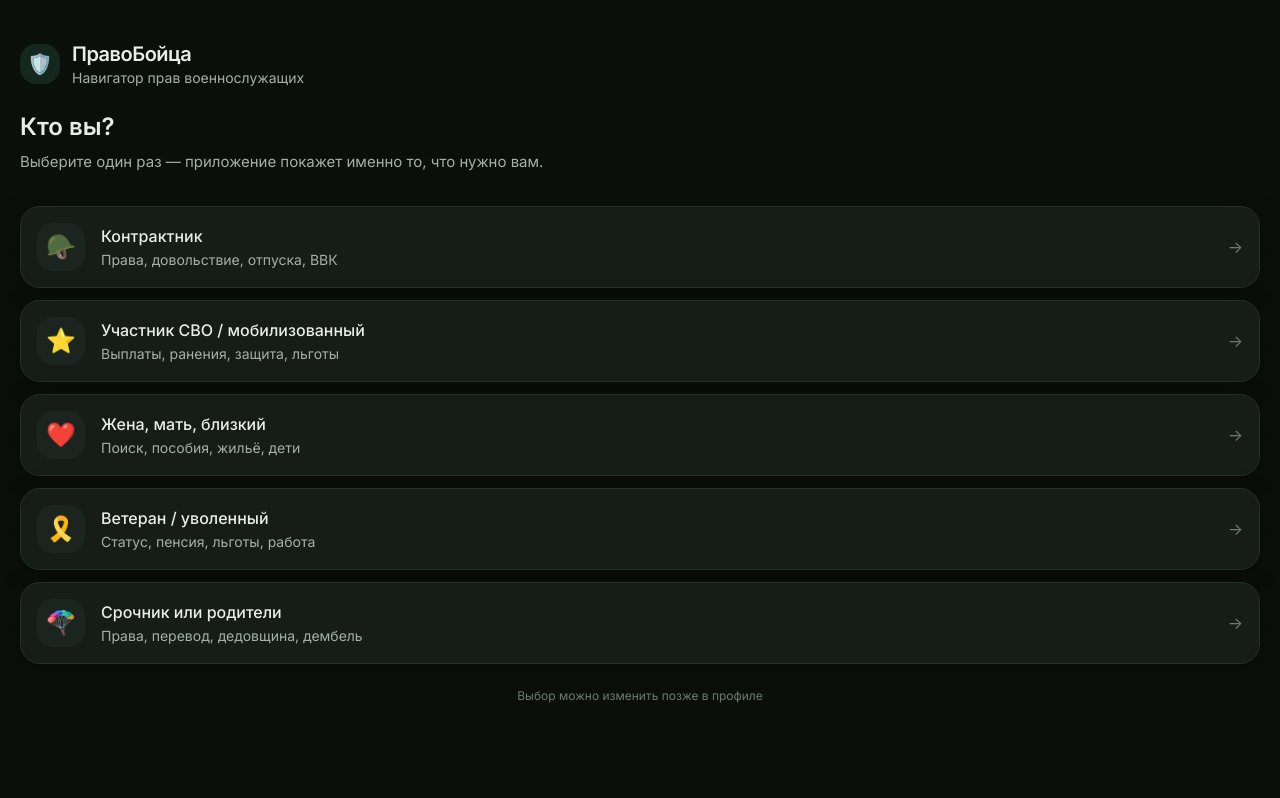
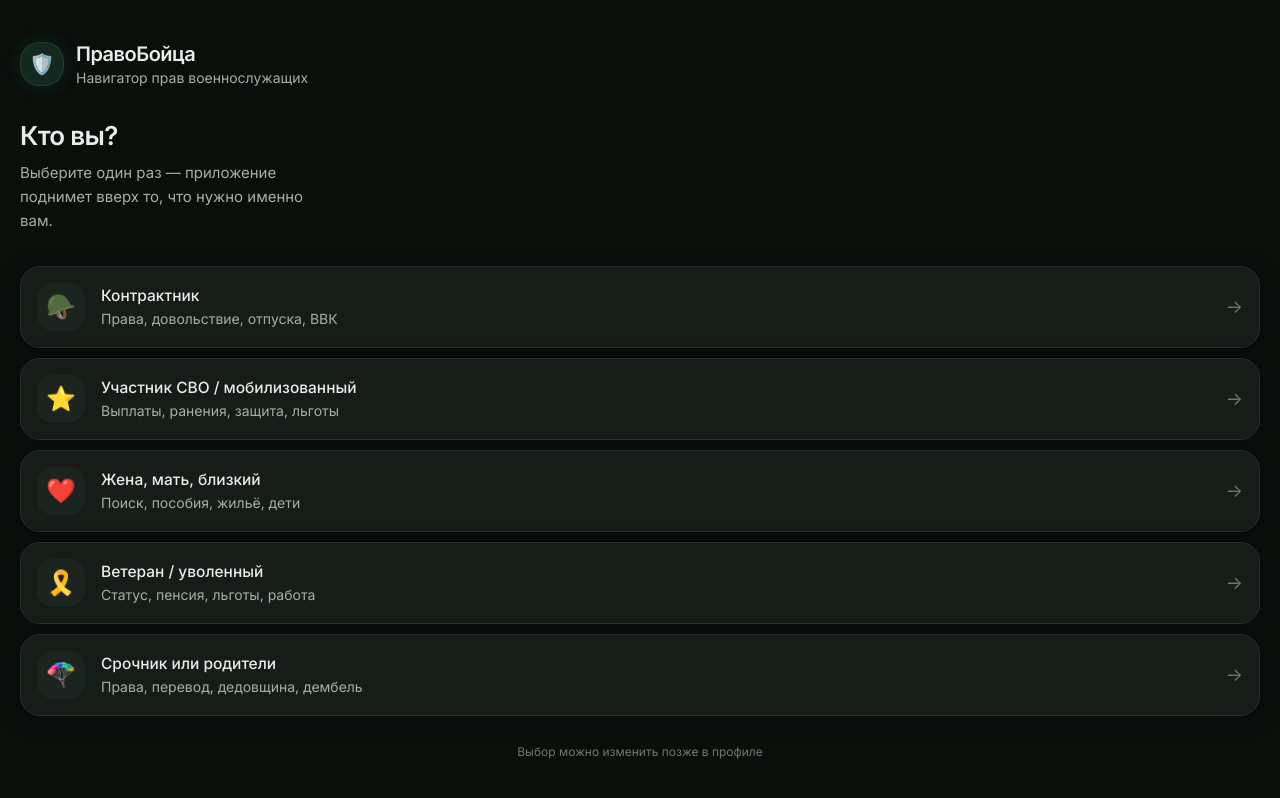
Before and after one commit to simaklawyer/pravoboytsa, a React (Vite) app: page / in a window 1280 px wide. Built offline with nearby package versions, Linux system fonts and the light colour scheme.

Commit message:
Onboarding visual polish

```diff
--- a/src/pages/Onboarding.tsx
+++ b/src/pages/Onboarding.tsx
@@ -46,15 +46,15 @@ export default function Onboarding() {
 
   return (
     <div className="min-h-full flex flex-col px-5 pt-10 pb-8 safe-top safe-bottom">
-      {/* Header */}
       <motion.div
         initial={{ opacity: 0, y: -12 }}
         animate={{ opacity: 1, y: 0 }}
         transition={{ duration: 0.4 }}
         className="mb-8"
       >
-        <div className="flex items-center gap-3 mb-3">
-          <div className="w-10 h-10 rounded-xl bg-accent/20 flex items-center justify-center text-xl">
+        <div className="flex items-center gap-3 mb-1">
+          <div className="w-11 h-11 rounded-2xl bg-accent/20 border border-accent/25
+                          flex items-center justify-center text-xl shadow-glow">
             🛡️
           </div>
           <div>
@@ -63,45 +63,44 @@ export default function Onboarding() {
           </div>
         </div>
 
-        <h2 className="text-2xl font-semibold mt-6 leading-tight">
+        <h2 className="text-[26px] font-semibold mt-8 leading-tight tracking-tight">
           Кто вы?
         </h2>
-        <p className="text-text-secondary mt-2 text-[15px] leading-relaxed">
-          Выберите один раз — приложение покажет именно то, что нужно вам.
+        <p className="text-text-secondary mt-2 text-[15px] leading-relaxed max-w-[320px]">
+          Выберите один раз — приложение поднимет вверх то, что нужно именно вам.
         </p>
       </motion.div>
 
-      {/* Role cards */}
-      <div className="flex flex-col gap-3 flex-1">
+      <div className="flex flex-col gap-2.5 flex-1">
         {roles.map((role, index) => (
           <motion.button
             key={role.id}
-            initial={{ opacity: 0, y: 16 }}
+            initial={{ opacity: 0, y: 14 }}
             animate={{ opacity: 1, y: 0 }}
-            transition={{ duration: 0.35, delay: 0.08 * index }}
+            transition={{ duration: 0.32, delay: 0.06 * index }}
             onClick={() => handleSelect(role.id)}
             className="card p-4 flex items-center gap-4 text-left
                        hover:border-accent/40 active:scale-[0.98]
                        transition-all duration-200 group"
           >
             <div className="w-12 h-12 rounded-xl bg-bg-elevated flex items-center justify-center text-2xl
-                            group-hover:bg-accent/15 transition-colors">
+                            group-hover:bg-accent/15 transition-colors shrink-0">
               {role.icon}
             </div>
             <div className="flex-1 min-w-0">
-              <div className="font-medium text-[16px]">{role.title}</div>
-              <div className="text-sm text-text-secondary mt-0.5 truncate">
+              <div className="font-medium text-[15.5px]">{role.title}</div>
+              <div className="text-sm text-text-secondary mt-0.5">
                 {role.description}
               </div>
             </div>
-            <div className="text-text-muted group-hover:text-accent transition-colors">
+            <div className="text-text-muted group-hover:text-accent transition-colors text-lg">
               →
             </div>
           </motion.button>
         ))}
       </div>
 
-      <p className="text-center text-xs text-text-muted mt-6">
+      <p className="text-center text-xs text-text-muted mt-7">
         Выбор можно изменить позже в профиле
       </p>
     </div>
```
